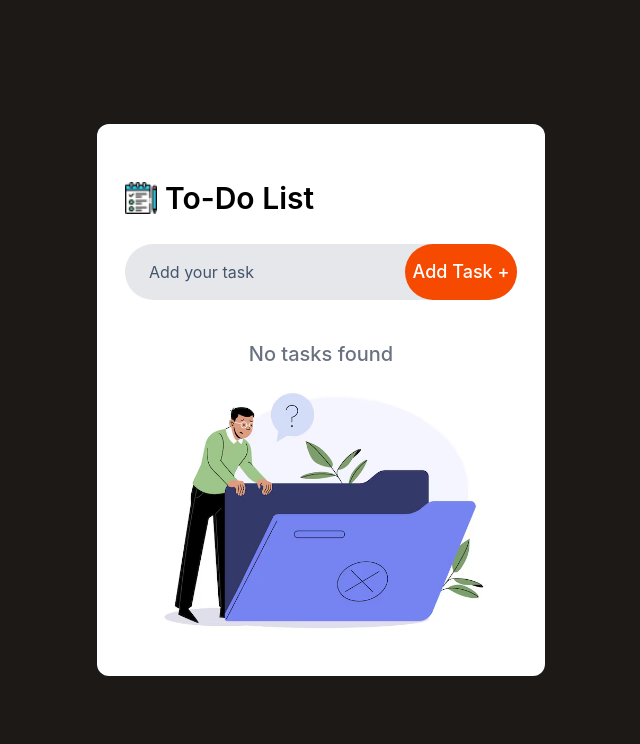
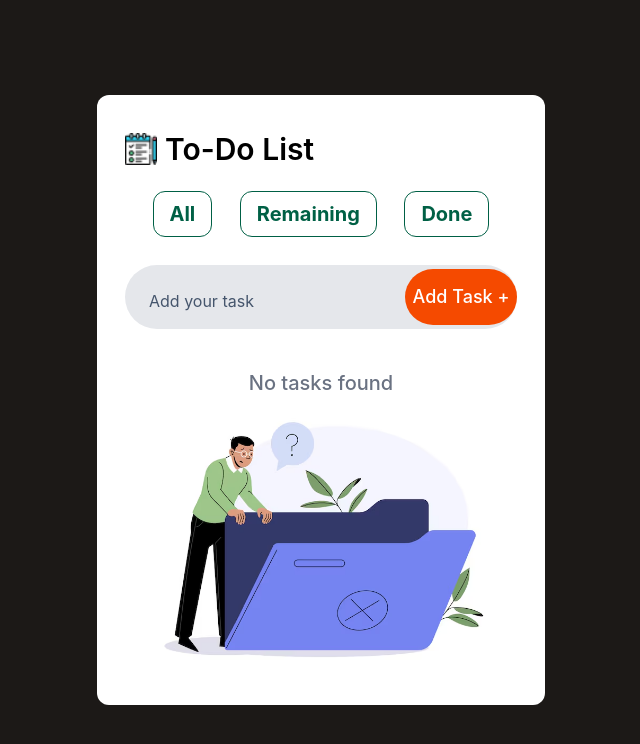
Before and after one commit to QATester22-25/To-Do-List, a React (Vite) app: page / in a window 1280 px wide. Shown: the top 744 px of the page, without its empty margins (319-959 px from the left). Built offline with nearby package versions, Linux system fonts and the light colour scheme.

Commit message:
Add filter buttons

```diff
--- a/src/components/Todo.jsx
+++ b/src/components/Todo.jsx
@@ -67,9 +67,15 @@ const Todo = () => {
     <div className="bg-white place-self-center w-11/12 max-w-md flex flex-col p-7 min-h-137.5 rounded-xl">
       {/* ----------title------------ */}
 
-      <div className="flex items-center mt-7 gap-2">
+      <div className="flex items-center my-2 gap-2">
         <img className="w-8" src={to_do_list} alt="" />
         <h1 className="text-3xl font-semibold">To-Do List</h1>
+      </div>
+      {/*filter*/}
+      <div className="flex justify-evenly mt-4 text-xl">
+        <button className="font-bold cursor-pointer text-emerald-800 border hover:bg-emerald-900 hover:text-white px-4 py-2 rounded-xl">All</button>
+        <button className="font-bold cursor-pointer text-emerald-800 border hover:bg-emerald-900 hover:text-white px-4 py-2 rounded-xl">Remaining</button>
+        <button className="font-bold cursor-pointer text-emerald-800 border hover:bg-emerald-900 hover:text-white px-4 py-2 rounded-xl" >Done</button>
       </div>
 
       {/* ----------input box------------ */}
@@ -78,7 +84,7 @@ const Todo = () => {
         <input
           ref={inputRef}
           onFocus={() => setError("")}
-          className="bg-transparent border-0 outline-none flex-1 h-14 pl-6 pr-2 placeholder:text-slate-600"
+          className="bg-transparent border-0 outline-none flex-1 h-14 pl-6 pr-2 placeholder:text-slate-600 mt-2"
           type="text"
           placeholder="Add your task"
         />
```
